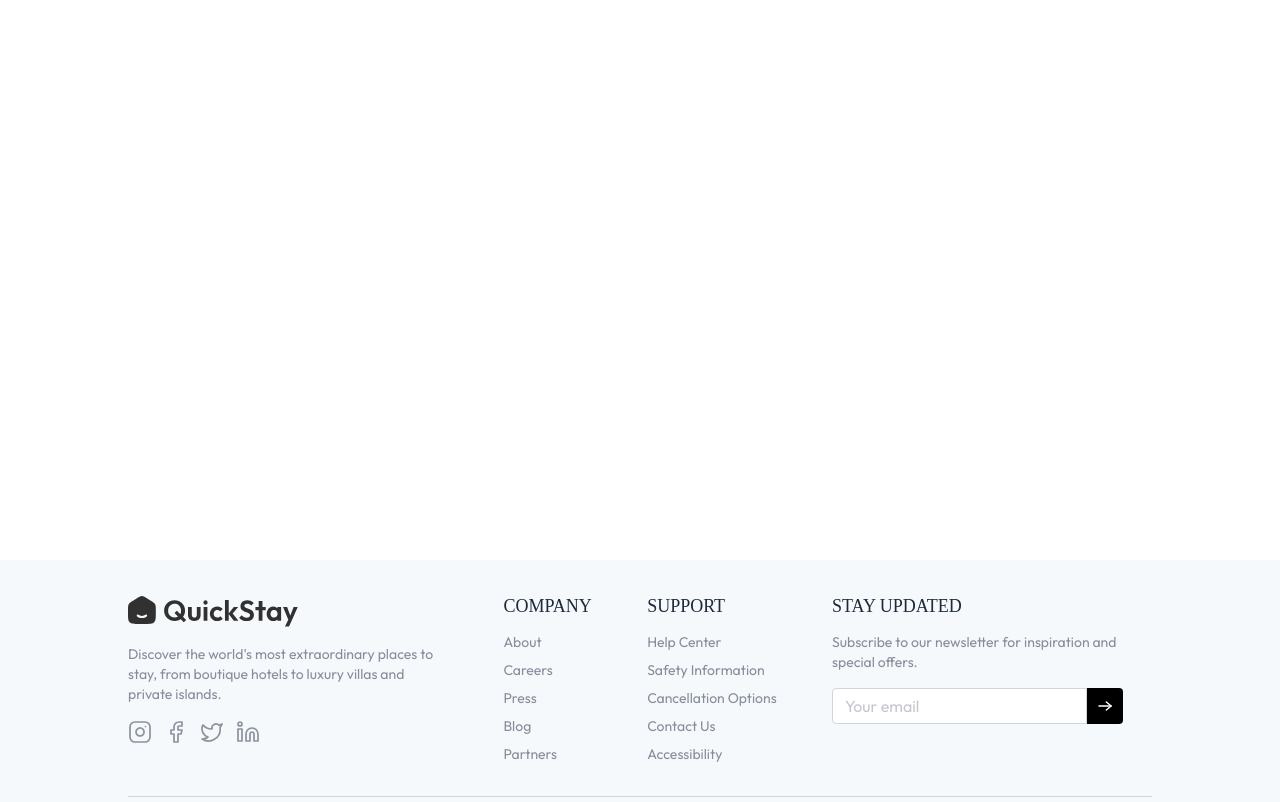
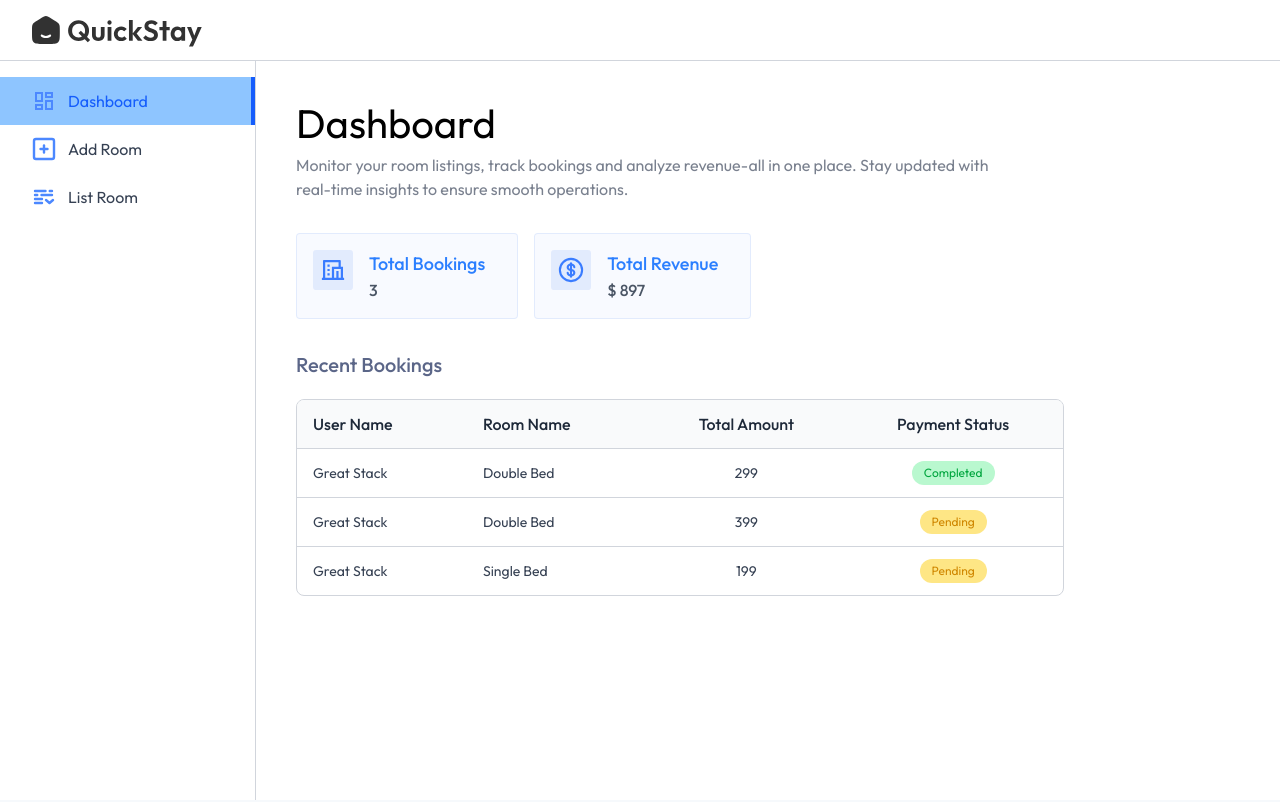
Before and after one commit to Naphees-7667/QuickStay, a React (Vite) app in the folder client/: page /owner in a window 1280 px wide. Shown: the top 802 px of the page. Built offline with nearby package versions, Linux system fonts and the light colour scheme; no server answers; a web font is replaced by a local one.

Commit message:
Dashboard Page Completed

```diff
--- a/client/src/App.jsx
+++ b/client/src/App.jsx
@@ -1,15 +1,18 @@
-import React from 'react'
-import Navbar from './components/Navbar'
-import { Routes ,Route, useLocation } from 'react-router-dom'
-import Home from './Pages/Home';
-import Footer from './components/Footer';
-import AllRooms from './Pages/AllRooms';
-import RoomDetails from './Pages/RoomDetails';
-import MyBookings from './Pages/MyBookings';
-import HotelReg from './components/HotelReg';
+import React from "react";
+import Navbar from "./components/Navbar";
+import { Routes, Route, useLocation } from "react-router-dom";
+import Home from "./Pages/Home";
+import Footer from "./components/Footer";
+import AllRooms from "./Pages/AllRooms";
+import RoomDetails from "./Pages/RoomDetails";
+import MyBookings from "./Pages/MyBookings";
+import HotelReg from "./components/HotelReg";
+import Layout from "./Pages/hotelOwner/Layout";
+import Dashboard from "./Pages/hotelOwner/Dashboard";
+import AddRoom from "./Pages/hotelOwner/AddRoom";
+import ListRoom from "./Pages/hotelOwner/ListRoom";
 
 const App = () => {
-
   const isOwnerPath = useLocation().pathname.includes("owner");
 
   return (
@@ -18,15 +21,21 @@ const App = () => {
       {false && <HotelReg />}
       <div className="min-h-[70vh]">
         <Routes>
-          <Route  path="/" element={<Home />} />
-          <Route  path="/rooms" element={<AllRooms />} />
-          <Route  path="/rooms/:id" element={<RoomDetails />} />
-          <Route  path="/my-bookings" element={<MyBookings />} />
+          <Route path="/" element={<Home />} />
+          <Route path="/rooms" element={<AllRooms />} />
+          <Route path="/rooms/:id" element={<RoomDetails />} />
+          <Route path="/my-bookings" element={<MyBookings />} />
+          <Route path="/owner" element={<Layout />}>
+          {/* When the user visits /owner, it renders <Dashboard /> inside the <Layout />. */}
+            <Route index element={<Dashboard />} />
+            <Route path="add-room" element={<AddRoom />} />
+            <Route path="list-room" element={<ListRoom />} />
+          </Route>
         </Routes>
       </div>
       <Footer />
     </div>
-  )
-}
+  );
+};
 
-export default App
+export default App;
--- /dev/null
+++ b/client/src/Pages/hotelOwner/AddRoom.jsx
@@ -0,0 +1,11 @@
+import React from 'react'
+
+const AddRoom = () => {
+  return (
+    <div>
+
+    </div>
+  )
+}
+
+export default AddRoom
--- /dev/null
+++ b/client/src/Pages/hotelOwner/Dashboard.jsx
@@ -0,0 +1,97 @@
+import React, { useState } from "react";
+import Title from "../../components/Title";
+import { assets, dashboardDummyData } from "../../assets/assets";
+const Dashboard = () => {
+  const [dashboardData, setDashboardData] = useState(dashboardDummyData);
+
+  return (
+    <div>
+      <Title
+        align="left"
+        font="outfit"
+        title="Dashboard"
+        subTitle="Monitor your room listings, track bookings and analyze revenue-all in one place. Stay updated with real-time insights to ensure smooth operations."
+      />
+
+      <div className="flex gap-4 my-8">
+        {/* Total Bookings */}
+        <div className="bg-primary/3 border border-primary/10 rounded flex p-4 pr-8">
+          <img
+            src={assets.totalBookingIcon}
+            alt="totalBookingIcon"
+            className="max-sm:hidden h-10"
+          />
+
+          <div className="flex flex-col sm:ml-4 font-medium">
+            <p className="text-blue-500 text-lg">Total Bookings</p>
+            <p className="text-neutral-480 text-gray-600">
+              {dashboardData.totalBookings}
+            </p>
+          </div>
+        </div>
+        {/* Total Revenue */}
+        <div className="bg-primary/3 border border-primary/10 rounded flex p-4 pr-8">
+          <img
+            src={assets.totalRevenueIcon}
+            alt="totalRevenueIcon"
+            className="max-sm:hidden h-10"
+          />
+
+          <div className="flex flex-col sm:ml-4 font-medium">
+            <p className="text-blue-500 text-lg">Total Revenue</p>
+            <p className="text-neutral-480 text-gray-600">
+              $ {dashboardData.totalRevenue}
+            </p>
+          </div>
+        </div>
+      </div>
+
+      {/* Recent Bookings  */}
+
+      <h2 className="text-xl  text-blue-950/70 font-medium mb-5">
+        Recent Bookings
+      </h2>
+
+      <div className="w-full max-w-3xl text-left border border-gray-300 rounded-lg max-h-80 overflow-y-scroll">
+        <table className="w-full">
+          <thead className="bg-gray-50">
+            <tr>
+              <th className="py-3 px-4 text-gray-800 font-medium">User Name</th>
+              <th className="py-3 px-4 text-gray-800 font-medium max-sm:hidden">
+                Room Name
+              </th>
+              <th className="py-3 px-4 text-gray-800 font-medium text-center">
+                Total Amount
+              </th>
+              <th className="py-3 px-4 text-gray-800 font-medium text-center">
+                Payment Status
+              </th>
+            </tr>
+          </thead>
+
+          <tbody className="text-sm">
+            {dashboardData.bookings.map((item,index) => (
+              <tr key={index}>
+                <td className="py-3 px-4 text-gray-700 border-t border-gray-300">{item.user.username}</td>
+                <td className="py-3 px-4 text-gray-700 border-t border-gray-300 max-sm:hidden">
+                  {item.room.roomType}
+                </td>
+               <td className="py-3 px-4 text-gray-700 border-t border-gray-300 text-center">{item.totalPrice}</td>
+
+               <td className="py-3 px-4 text-gray-700 border-t border-gray-300 text-center">
+
+                <button className={`text-xs px-3 py-1 rounded-full mx-auto ${item.isPaid ? "bg-green-200 text-green-600" : "bg-amber-200 text-yellow-600"}`}>{item.isPaid ? "Completed" : "Pending"}</button>
+
+               </td>
+              </tr>
+            ))}
+          </tbody>
+
+
+        </table>
+      </div>
+    </div>
+  );
+};
+
+export default Dashboard;
--- /dev/null
+++ b/client/src/Pages/hotelOwner/Layout.jsx
@@ -0,0 +1,20 @@
+import React from 'react'
+import Navbar from '../../components/hotelOwner/Navbar'
+import Sidebar from '../../components/hotelOwner/Sidebar'
+import { Outlet } from 'react-router-dom'
+
+const Layout = () => {
+  return (
+    <div className='flex flex-col h-screen'>
+      <Navbar />
+      <div className='flex h-full'>
+        <Sidebar />
+        <div className='flex-1 p-4 pt-10 md:px-10 h-full'>
+          <Outlet />
+        </div>
+      </div>
+    </div>
+  )
+}
+
+export default Layout
--- /dev/null
+++ b/client/src/Pages/hotelOwner/ListRoom.jsx
@@ -0,0 +1,9 @@
+import React from 'react'
+
+const ListRoom = () => {
+  return (
+    <div>ListRoom</div>
+  )
+}
+
+export default ListRoom
--- /dev/null
+++ b/client/src/components/hotelOwner/Navbar.jsx
@@ -0,0 +1,16 @@
+import React from 'react'
+import { Link } from 'react-router-dom'
+import { assets } from '../../assets/assets'
+import { UserButton } from '@clerk/clerk-react'
+const Navbar = () => {
+  return (
+    <div className='flex items-center justify-between px-4 md:px-8 border-b border-gray-300 py-3 bg-white transition-all duration-300'>
+      <Link to='/'>
+         <img src={assets.logo} alt="logo" className='h-9 invert opacity-80' />
+      </Link>
+      <UserButton />
+    </div>
+  )
+}
+
+export default Navbar
--- /dev/null
+++ b/client/src/components/hotelOwner/Sidebar.jsx
@@ -0,0 +1,33 @@
+import React from "react";
+import { assets } from "../../assets/assets";
+import { NavLink } from "react-router-dom";
+const Sidebar = () => {
+  const sidebarLinks = [
+    { name: "Dashboard", icon: assets.dashboardIcon, path: "/owner" },
+    { name: "Add Room", icon: assets.addIcon, path: "/owner/add-room" },
+    { name: "List Room", icon: assets.listIcon, path: "/owner/list-room" },
+  ];
+  return (
+    <div className="md:w-64 w-16 border-r h-full text-base border-gray-300 pt-4 flex flex-col transition-all duration-300">
+      {sidebarLinks.map((link, index) => (
+        <NavLink
+          to={link.path}
+          key={index}
+          end
+          className={({ isActive }) =>
+            `flex items-center py-3 px-4 md:px-8 gap-3 ${
+              isActive
+                ? "border-r-4 md:border-r-blue-600 border-blue-600 bg-blue-300 text-blue-600"
+                : "hover:bg-gray-100/90 border-white text-gray-700"
+            }`
+          }
+        >
+          <img src={link.icon} alt={link.name} className="min-w-6 min-h-6" />
+          <span className="md:block hidden text-center">{link.name}</span>
+        </NavLink>
+      ))}
+    </div>
+  );
+};
+
+export default Sidebar;
```
Also changed, not shown: 2 other files (tests, documents, lock files or other folders).
